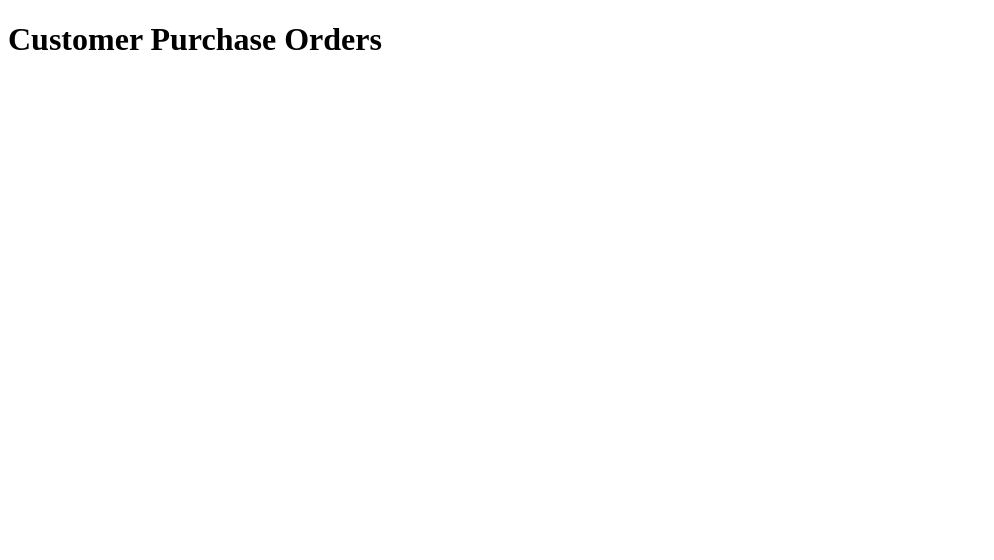
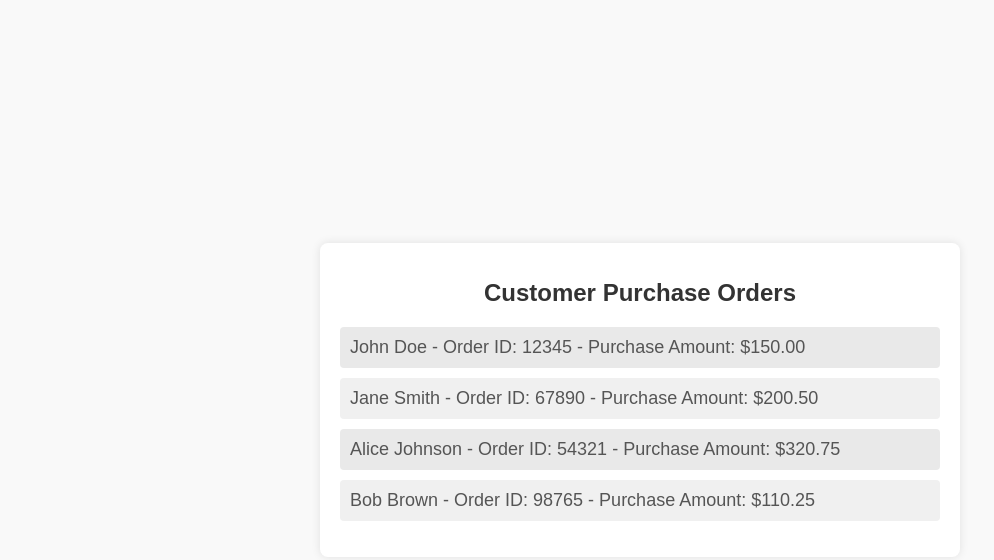
Before and after one commit to Arsalan-2002/Coding_Challenge_10, a plain HTML site: page index.html in a window 1280 px wide. Shown: the whole page, without its empty margins (0-994 px from the left). Drawn offline with nearby package versions, Linux system fonts and the light colour scheme; no server answers.

Commit message:
Finalize data display functionality
Finalize data display functionality

```diff
--- a/example.js
+++ b/example.js
@@ -1,20 +1,24 @@
-// example.js
 
-// Function to load and display purchase order data
 function loadAndDisplayData() {
-    d3.csv("data/purchase_orders.csv").then(data => {
-        // Select the UL element
+
+    d3.dsv(",", "purchase_orders.csv", function(d) {
+        return {
+            customerName: d.customerName,
+            orderId: d.orderId,
+            purchaseAmount: parseFloat(d.purchaseAmount)
+        };
+    }).then(data => {
+
         const ul = d3.select("#purchase-orders");
 
-        // Create an LI element for each data entry
+        // Overhere I create an LI element for each data entry
         data.forEach(d => {
             ul.append("li")
-              .text(`${d.customerName} - Order ID: ${d.orderId} - Purchase Amount: $${d.purchaseAmount}`);
+              .text(`${d.customerName} - Order ID: ${d.orderId} - Purchase Amount: $${d.purchaseAmount.toFixed(2)}`);
         });
     }).catch(error => {
         console.error("Error loading the CSV file:", error);
     });
 }
 
-// Call the function to load and display data
 loadAndDisplayData();
--- a/index.html
+++ b/index.html
@@ -4,13 +4,14 @@
     <meta charset="UTF-8">
     <meta name="viewport" content="width=device-width, initial-scale=1.0">
     <title>Customer Purchase Orders</title>
-    <!-- Include D3.js library -->
+    <link rel="stylesheet" href="styles.css">
     <script src="https://d3js.org/d3.v7.min.js"></script>
 </head>
 <body>
-    <h1>Customer Purchase Orders</h1>
-    <ul id="purchase-orders"></ul>
-    <!-- Include the JavaScript file -->
+    <div class="container">
+        <h1>Customer Purchase Orders</h1>
+        <ul id="purchase-orders"></ul>
+    </div>
     <script src="example.js"></script>
 </body>
 </html>
--- /dev/null
+++ b/styles.css
@@ -0,0 +1,45 @@
+body {
+    font-family: Arial, sans-serif;
+    background-color: #f9f9f9;
+    margin: 0;
+    padding: 0;
+    display: flex;
+    justify-content: center;
+    align-items: center;
+    height: 100vh;
+}
+
+.container {
+    background-color: white;
+    border-radius: 8px;
+    box-shadow: 0 0 10px rgba(0, 0, 0, 0.1);
+    padding: 20px;
+    max-width: 600px;
+    width: 100%;
+    text-align: left;
+}
+
+h1 {
+    font-size: 24px;
+    margin-bottom: 20px;
+    color: #333;
+    text-align: center;
+}
+
+ul {
+    list-style-type: none;
+    padding: 0;
+}
+
+li {
+    background-color: #f0f0f0;
+    margin-bottom: 10px;
+    padding: 10px;
+    border-radius: 4px;
+    font-size: 18px;
+    color: #555;
+}
+
+li:nth-child(odd) {
+    background-color: #e9e9e9;
+}
```
